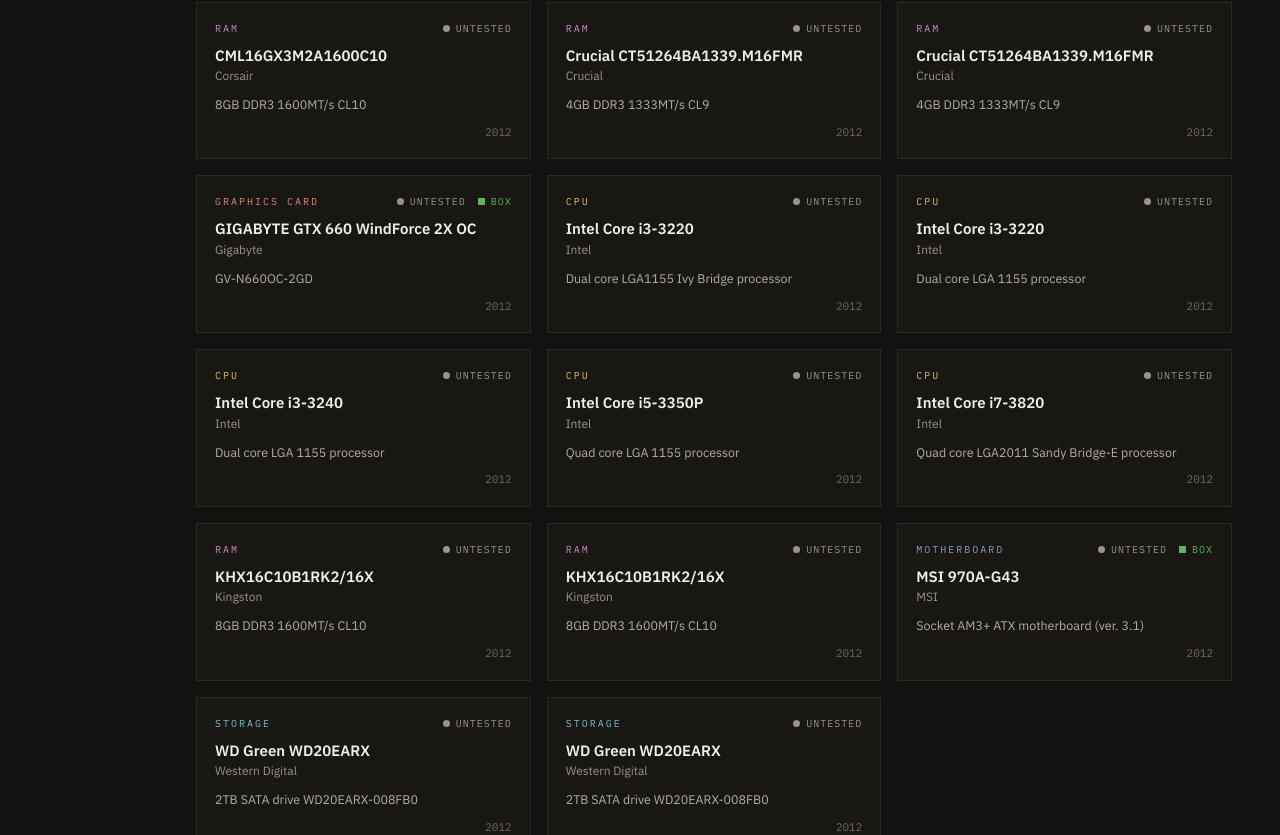
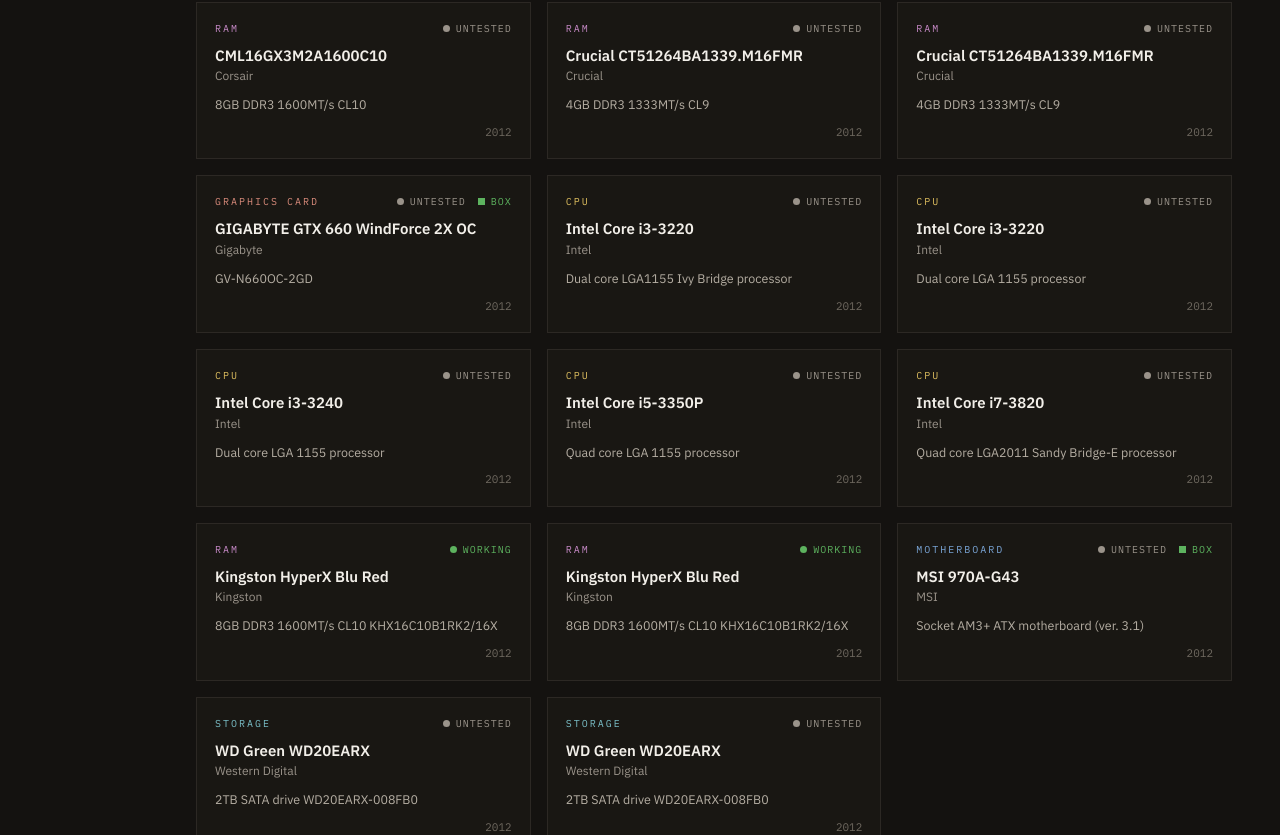
Before and after one commit to ekdennisek/pc-parts-inventory, a React (Vite) app in the folder frontend/: page / in a window 1280 px wide. Shown: the part 3924-4759 px from the top of the page. Built offline with nearby package versions, Linux system fonts and the light colour scheme.

Commit message:
Update data

```diff
--- a/frontend/src/data/cpus.ts
+++ b/frontend/src/data/cpus.ts
@@ -942,6 +942,7 @@ export const cpus: CPU[] = [
         releaseYear: 2014,
         codename: "Haswell",
         sSpec: "SR21A",
+        condition: "working",
     },
     {
         id: "cpu-69",
--- a/frontend/src/data/ram.ts
+++ b/frontend/src/data/ram.ts
@@ -3,9 +3,9 @@ import type { RAM } from "../types";
 export const ram: RAM[] = [
     {
         id: "ram-1",
-        name: "KHX16C10B1RK2/16X",
+        name: "Kingston HyperX Blu Red",
         brand: "Kingston",
-        description: "8GB DDR3 1600MT/s CL10",
+        description: "8GB DDR3 1600MT/s CL10 KHX16C10B1RK2/16X",
         capacity: 8,
         type: "DDR3",
         speed: 1600,
@@ -15,12 +15,14 @@ export const ram: RAM[] = [
         releaseYear: 2012,
         datasheet: "KHX16C10B1RK216X.pdf",
         partNumber: "KHX16C10B1RK2/16X",
+        condition: "working",
+        heatsink: true,
     },
     {
         id: "ram-2",
-        name: "KHX16C10B1RK2/16X",
+        name: "Kingston HyperX Blu Red",
         brand: "Kingston",
-        description: "8GB DDR3 1600MT/s CL10",
+        description: "8GB DDR3 1600MT/s CL10 KHX16C10B1RK2/16X",
         capacity: 8,
         type: "DDR3",
         speed: 1600,
@@ -30,6 +32,8 @@ export const ram: RAM[] = [
         releaseYear: 2012,
         datasheet: "KHX16C10B1RK216X.pdf",
         partNumber: "KHX16C10B1RK2/16X",
+        condition: "working",
+        heatsink: true,
     },
     {
         id: "ram-3",
--- a/frontend/src/types/index.ts
+++ b/frontend/src/types/index.ts
@@ -111,6 +111,7 @@ export interface RAM extends PCPart {
     voltage?: number; // V
     formFactor: MemoryFormFactor; // DIMM, SO-DIMM
     partNumber?: string;
+    heatsink?: boolean;
 }
 
 export interface Case extends PCPart {
```
